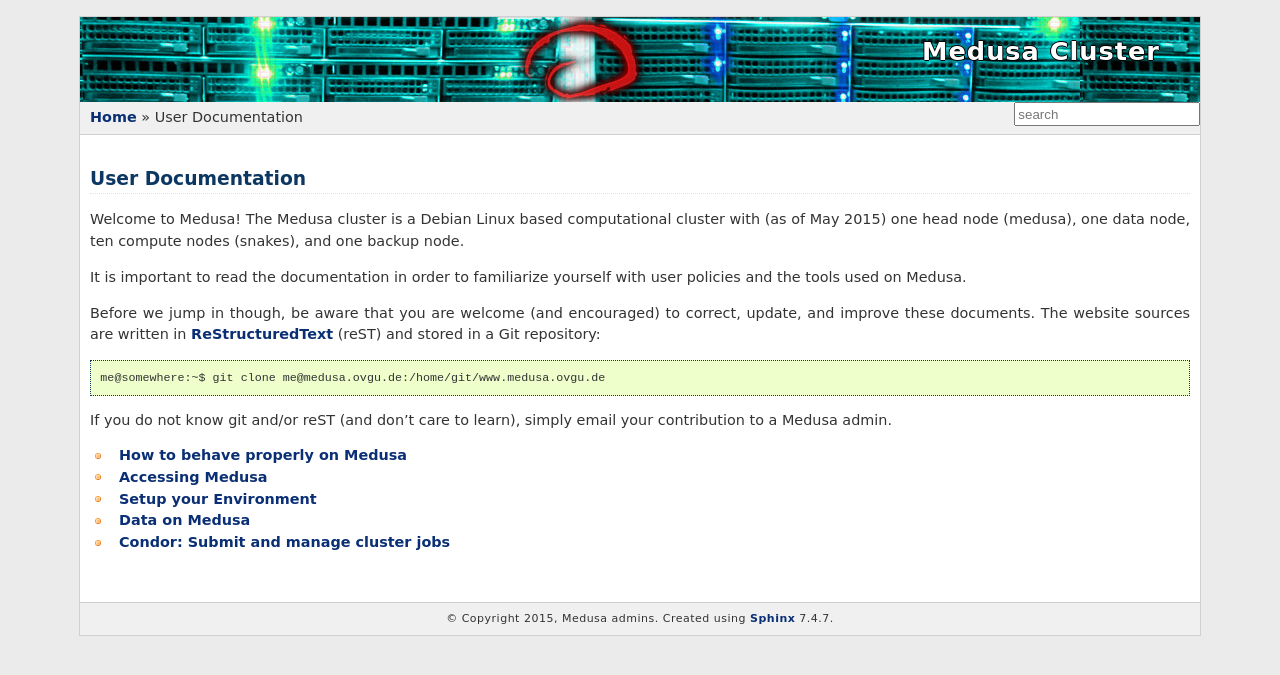
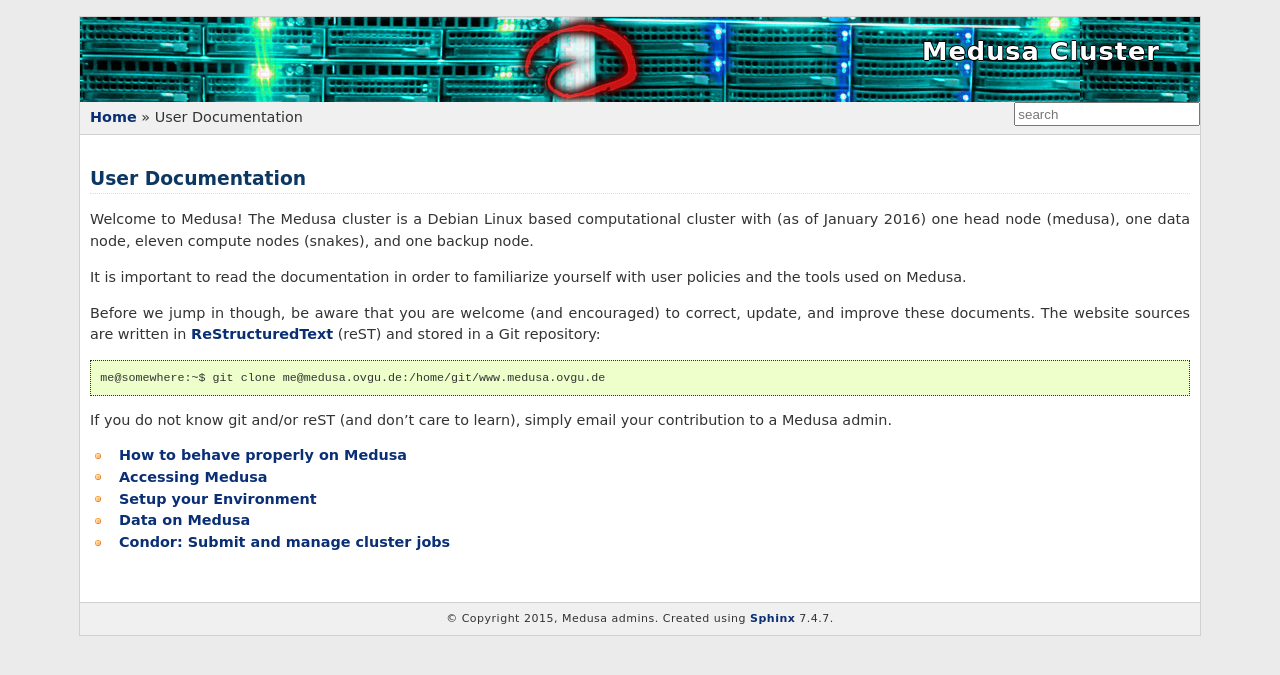
Before and after one commit to psychoinformatics-de/ipsy-docs, a Sphinx documentation site: the page built from source/userdoc/index.rst, in a window 1280 px wide. Shown: the top 675 px of the page. Built offline with Sphinx 7.4.7, drawn with Linux system fonts in a browser that asks for light colours; formulas are drawn with MathJax 3.

Commit message:
Update number of compute nodes

```diff
--- a/source/userdoc/index.rst
+++ b/source/userdoc/index.rst
@@ -7,8 +7,8 @@
 User Documentation
 ******************
 Welcome to Medusa! The Medusa cluster is a Debian Linux based computational
-cluster with (as of May 2015) one head node (medusa), one data node, ten compute
-nodes (snakes), and one backup node.
+cluster with (as of January 2016) one head node (medusa), one data node, eleven
+compute nodes (snakes), and one backup node.
 
 It is important to read the documentation in order to familiarize yourself with
 user policies and the tools used on Medusa.
```
